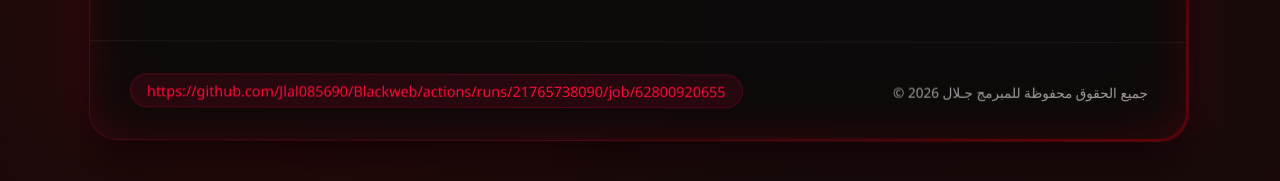
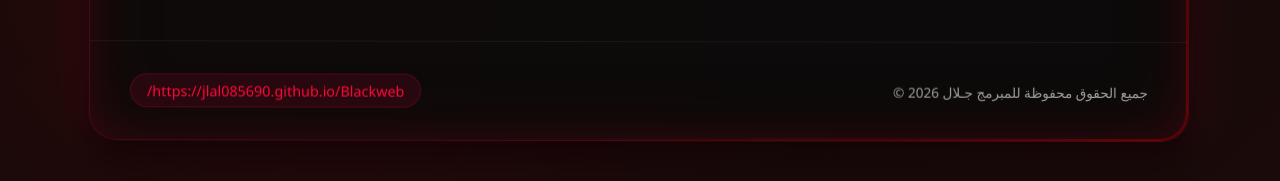
Before and after one commit to Jlal085690/Blackweb, a plain HTML site: page index.html in a window 1280 px wide. Shown: the part 1122-1303 px from the top of the page. Drawn offline with Linux system fonts and the light colour scheme.

```diff
--- a/index.html
+++ b/index.html
@@ -694,7 +694,7 @@
             <footer class="footer">
                 <div class="footer-content">
                     <div class="copyright">جميع الحقوق محفوظة للمبرمج جـلال 2026 ©</div>
-                    <a href="#" class="website-url">https://github.com/Jlal085690/Blackweb/actions/runs/21765738090/job/62800920655</a>
+                    <a href="#" class="website-url">https://jlal085690.github.io/Blackweb/</a>
                 </div>
             </footer>
         </div>
```
